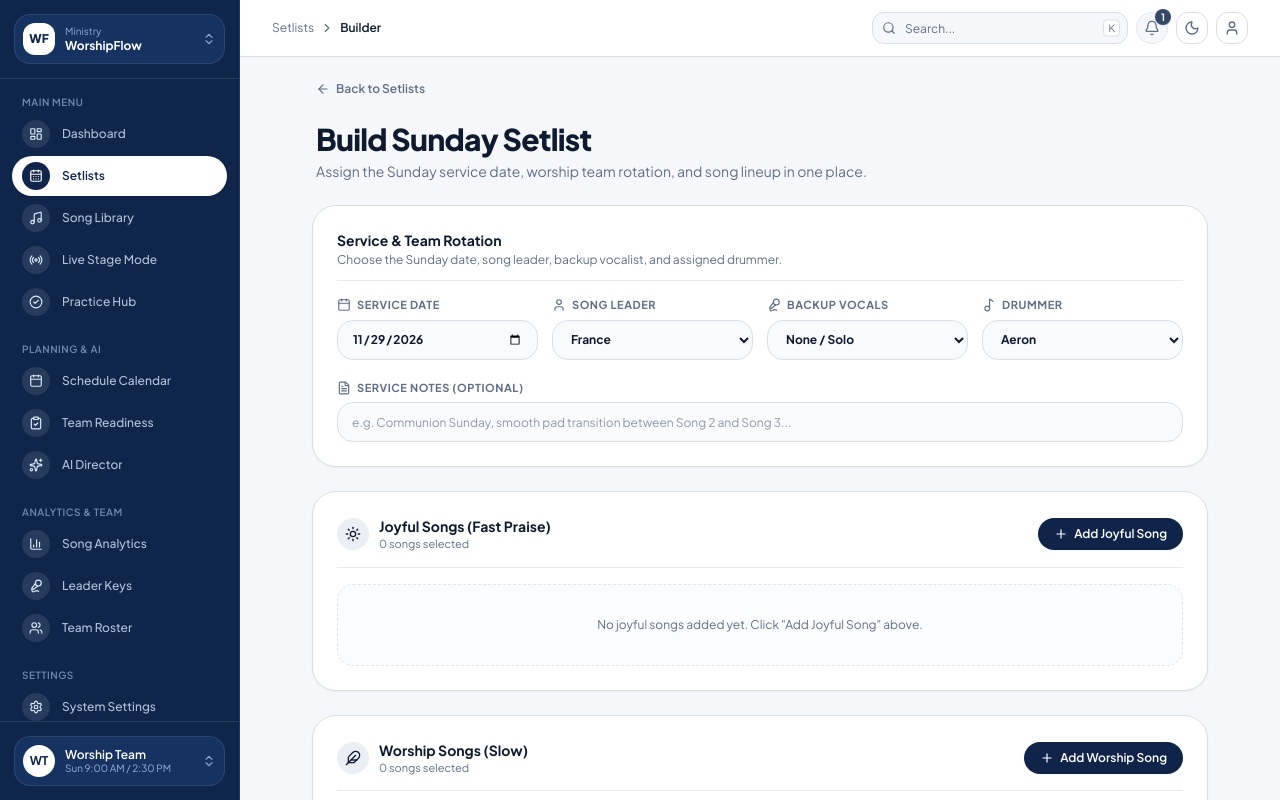
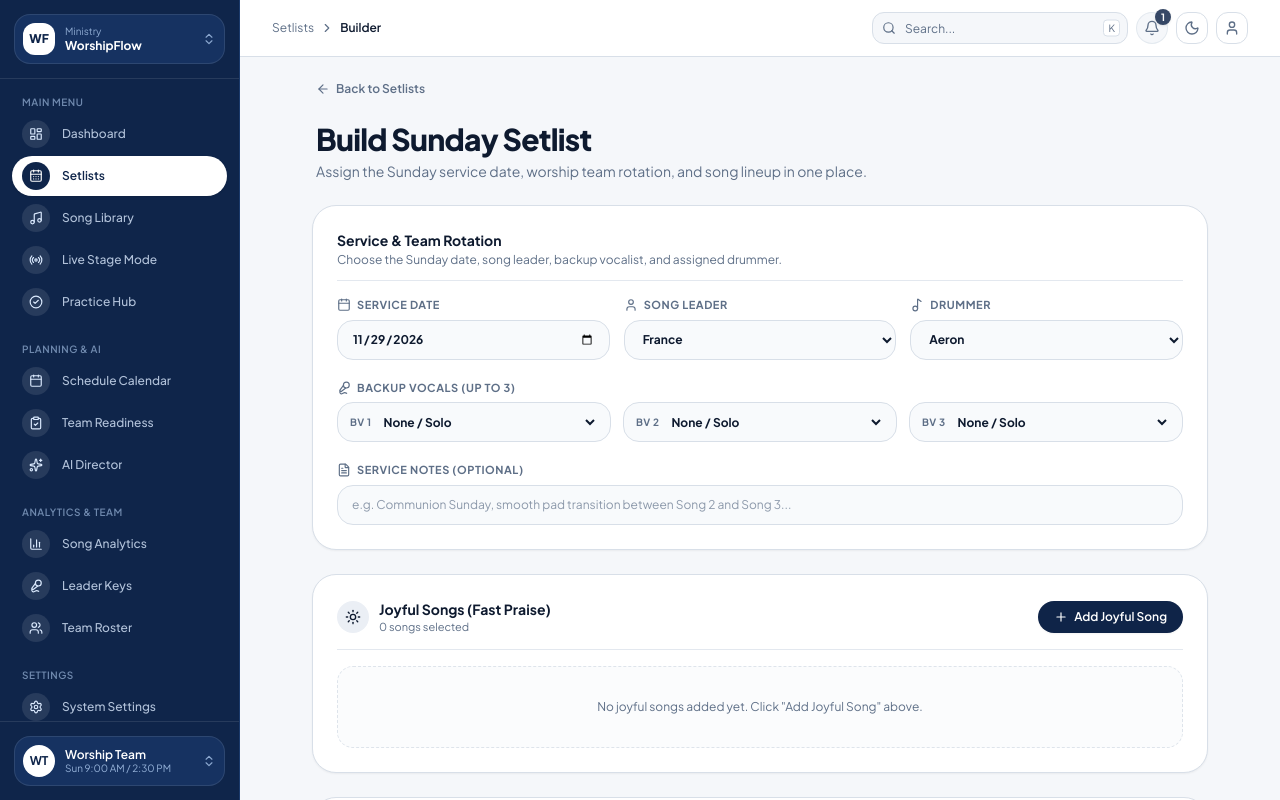
Before and after one commit to aeronautic005/WorshipFlow-Music-Application, a Next.js app: page /setlists/builder in a window 1280 px wide. Shown: the top 800 px of the page. Built offline with nearby package versions, Linux system fonts and the light colour scheme.

Commit message:
feat(roster): add 3 weekly backup vocal slots and include Roxh, Argel, Deanne in roster

```diff
--- a/src/app/setlists/builder/page.tsx
+++ b/src/app/setlists/builder/page.tsx
@@ -44,6 +44,9 @@ const SONG_LEADERS = [
 const BACKUP_VOCALISTS = [
   { id: "", name: "None / Solo" },
   { id: "andrei-id", name: "Andrei" },
+  { id: "roxh-id", name: "Roxh" },
+  { id: "argel-id", name: "Argel" },
+  { id: "deanne-id", name: "Deanne" },
   { id: "france-id", name: "France" },
   { id: "maegan-id", name: "Maegan" },
 ]
@@ -78,7 +81,11 @@ function BuilderContent() {
 
   const [serviceDate, setServiceDate] = useState(searchParams.get("date") || "")
   const [songLeaderId, setSongLeaderId] = useState(searchParams.get("leader") || "france-id")
-  const [backupSingerId, setBackupSingerId] = useState(searchParams.get("backup") || "")
+  const [backupSingers, setBackupSingers] = useState<[string, string, string]>(() => {
+    const initial = searchParams.get("backup") || ""
+    const parts = initial ? initial.split(",").map((s) => s.trim()) : []
+    return [parts[0] || "", parts[1] || "", parts[2] || ""]
+  })
   const [drummerId, setDrummerId] = useState(searchParams.get("drummer") || "aeron-id")
   const [notes, setNotes] = useState(searchParams.get("notes") || "")
 
@@ -98,7 +105,18 @@ function BuilderContent() {
         if (existing) {
           setServiceDate(existing.service_date)
           setSongLeaderId(existing.song_leader_id || "france-id")
-          setBackupSingerId(existing.backup_singer_id || "")
+          const rawBackups = existing.backup_singer_name || existing.backup_singer_id || ""
+          const parsedBackups = rawBackups
+            .split(",")
+            .map((s) => s.trim())
+            .filter(Boolean)
+            .map((val) => {
+              const found = BACKUP_VOCALISTS.find(
+                (v) => v.id === val || v.name.toLowerCase() === val.toLowerCase()
+              )
+              return found ? found.id : ""
+            })
+          setBackupSingers([parsedBackups[0] || "", parsedBackups[1] || "", parsedBackups[2] || ""])
           setDrummerId(existing.drummer_id || "aeron-id")
           setNotes(existing.notes || "")
           setSelectedSongs(
@@ -226,10 +244,16 @@ function BuilderContent() {
     setSaving(true)
     setError(null)
 
+    const selectedBackupIds = backupSingers.filter(Boolean)
+    const selectedBackupNames = selectedBackupIds
+      .map((id) => BACKUP_VOCALISTS.find((v) => v.id === id)?.name || id)
+      .join(", ")
+
     const payload = {
       service_date: serviceDate,
       song_leader_id: songLeaderId,
-      backup_singer_id: backupSingerId || null,
+      backup_singer_id: selectedBackupIds[0] || null,
+      backup_singer_name: selectedBackupNames || null,
       drummer_id: drummerId || null,
       status,
       notes: notes.trim() || null,
@@ -430,7 +454,7 @@ function BuilderContent() {
           </p>
         </div>
 
-        <div className="grid grid-cols-1 sm:grid-cols-2 lg:grid-cols-4 gap-3.5">
+        <div className="grid grid-cols-1 sm:grid-cols-3 gap-3.5">
           {/* Service Date */}
           <div className="space-y-1.5">
             <label className="text-[11px] font-bold uppercase tracking-wider text-muted-foreground flex items-center gap-1.5">
@@ -466,26 +490,6 @@ function BuilderContent() {
             </select>
           </div>
 
-          {/* Backup Vocalist */}
-          <div className="space-y-1.5">
-            <label className="text-[11px] font-bold uppercase tracking-wider text-muted-foreground flex items-center gap-1.5">
-              <Mic2 className="h-3.5 w-3.5" />
-              <span>Backup Vocals</span>
-            </label>
-            <select
-              aria-label="Backup vocalist"
-              value={backupSingerId}
-              onChange={(e) => setBackupSingerId(e.target.value)}
-              className="w-full h-10 px-3.5 rounded-2xl border border-border bg-secondary/35 text-xs font-bold text-foreground focus:outline-none focus:ring-1 focus:ring-primary cursor-pointer"
-            >
-              {BACKUP_VOCALISTS.map((v) => (
-                <option key={v.id || "none"} value={v.id}>
-                  {v.name}
-                </option>
-              ))}
-            </select>
-          </div>
-
           {/* Drummer Rotation */}
           <div className="space-y-1.5">
             <label className="text-[11px] font-bold uppercase tracking-wider text-muted-foreground flex items-center gap-1.5">
@@ -504,6 +508,39 @@ function BuilderContent() {
                 </option>
               ))}
             </select>
+          </div>
+        </div>
+
+        {/* Backup Vocals (3 Weekly Slots) */}
+        <div className="space-y-1.5 pt-1">
+          <label className="text-[11px] font-bold uppercase tracking-wider text-muted-foreground flex items-center gap-1.5">
+            <Mic2 className="h-3.5 w-3.5" />
+            <span>Backup Vocals (Up to 3)</span>
+          </label>
+          <div className="grid grid-cols-1 sm:grid-cols-3 gap-3">
+            {[0, 1, 2].map((slotIdx) => (
+              <div key={slotIdx} className="flex items-center gap-2 rounded-2xl border border-border bg-secondary/35 px-3 h-10">
+                <span className="text-[10px] font-bold uppercase tracking-wider text-muted-foreground shrink-0">
+                  BV {slotIdx + 1}
+                </span>
+                <select
+                  aria-label={`Backup vocalist ${slotIdx + 1}`}
+                  value={backupSingers[slotIdx]}
+                  onChange={(e) => {
+                    const updated: [string, string, string] = [...backupSingers]
+                    updated[slotIdx] = e.target.value
+                    setBackupSingers(updated)
+                  }}
+                  className="w-full bg-transparent text-xs font-bold text-foreground focus:outline-none cursor-pointer"
+                >
+                  {BACKUP_VOCALISTS.map((v) => (
+                    <option key={v.id || "none"} value={v.id}>
+                      {v.name}
+                    </option>
+                  ))}
+                </select>
+              </div>
+            ))}
           </div>
         </div>
 
--- a/src/lib/practice.ts
+++ b/src/lib/practice.ts
@@ -36,7 +36,11 @@ export const PRACTICE_TEAM_ROSTER: PracticeTeamMember[] = [
   { id: "aeron-id", name: "Aeron", role: "Drums", label: "Aeron — Drums" },
   { id: "kyle-id", name: "Kyle", role: "Drums", label: "Kyle — Drums" },
   { id: "france-id", name: "France", role: "Lead Vocals", label: "France — Lead Vocals" },
+  { id: "maegan-id", name: "Maegan", role: "Lead Vocals", label: "Maegan — Lead Vocals" },
   { id: "andrei-id", name: "Andrei", role: "Backup Vocals", label: "Andrei — Backup Vocals" },
+  { id: "roxh-id", name: "Roxh", role: "Backup Vocals", label: "Roxh — Backup Vocals" },
+  { id: "argel-id", name: "Argel", role: "Backup Vocals", label: "Argel — Backup Vocals" },
+  { id: "deanne-id", name: "Deanne", role: "Backup Vocals", label: "Deanne — Backup Vocals" },
   { id: "dave-id", name: "Dave", role: "Keys 1", label: "Dave — Keys 1" },
   { id: "rym-id", name: "Rym", role: "Keys 2", label: "Rym — Keys 2" },
   { id: "lowell-id", name: "Lowell", role: "Bass", label: "Lowell — Bass" },
--- a/src/lib/setlists.ts
+++ b/src/lib/setlists.ts
@@ -307,6 +307,7 @@ export async function createSetlist(
     service_date: string
     song_leader_id: string
     backup_singer_id?: string | null
+    backup_singer_name?: string | null
     drummer_id?: string | null
     status: SetlistStatus
     notes?: string | null
@@ -330,7 +331,7 @@ export async function createSetlist(
     song_leader_id: setlistData.song_leader_id,
     song_leader_name: setlistData.song_leader_id.replace(/-id$/, "").replace(/^./, (c) => c.toUpperCase()),
     backup_singer_id: setlistData.backup_singer_id || null,
-    backup_singer_name: setlistData.backup_singer_id || undefined,
+    backup_singer_name: setlistData.backup_singer_name || setlistData.backup_singer_id || undefined,
     drummer_id: setlistData.drummer_id || null,
     drummer_name: setlistData.drummer_id
       ? setlistData.drummer_id.replace(/-id$/, "").replace(/^./, (c) => c.toUpperCase())
```
